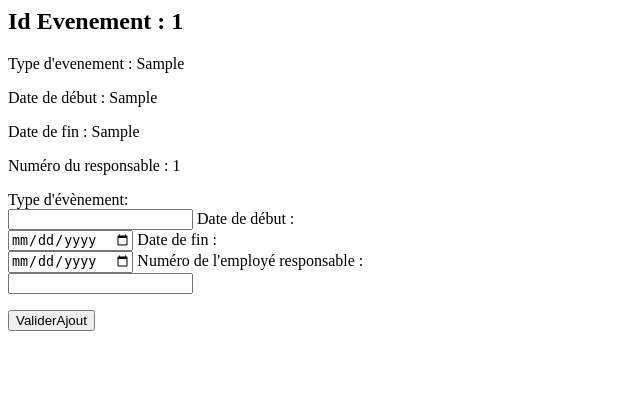
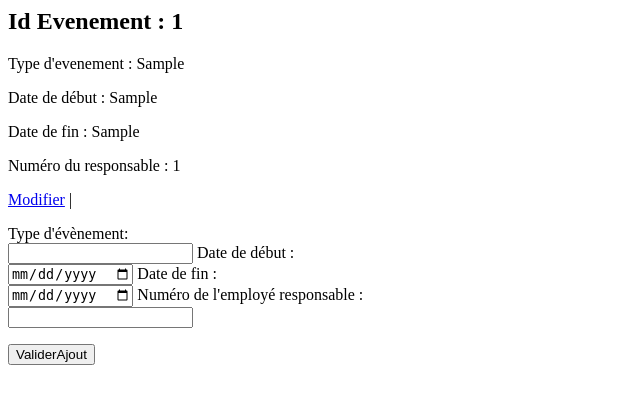
Before and after one commit to CyrilDn/Projet_Interdisciplinaire_G1, a PHP site: template vues/evenementVue.php in a window 1280 px wide. Shown: the top 404 px of the page, without its empty margins (0-640 px from the left). Run offline with PHP 8.4, Linux system fonts and the light colour scheme; the template is opened without the code that fills it: most values are stand-ins (such as "Sample title", 1, 10 or a date in 2020).

Commit message:
fix(evenementVue): Ajout du bouton pour la modification d'un évènement (#38)

```diff
--- a/vues/evenementVue.php
+++ b/vues/evenementVue.php
@@ -8,6 +8,7 @@
         echo '<p>Date de début : ' . $ligne->getDebutEvent() . '</p>';
         echo '<p>Date de fin : ' . $ligne->getFinEvent() . '</p>';
         echo '<p>Numéro du responsable : ' . $ligne->getemployeId() . '</p>';
+        echo '<a href="index.php?tables=evenement&action=modifier&id=' . $ligne->getIdEvent() . '">Modifier</a> | ';
         echo '</div>';
     }
 
```
